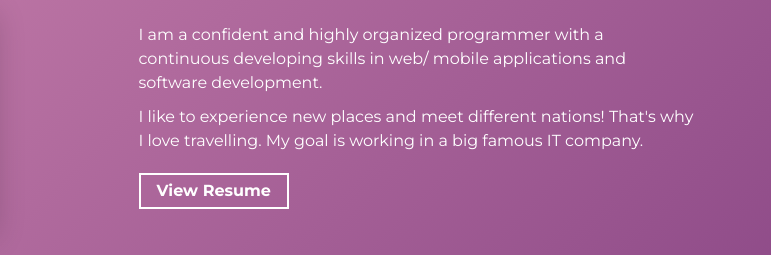
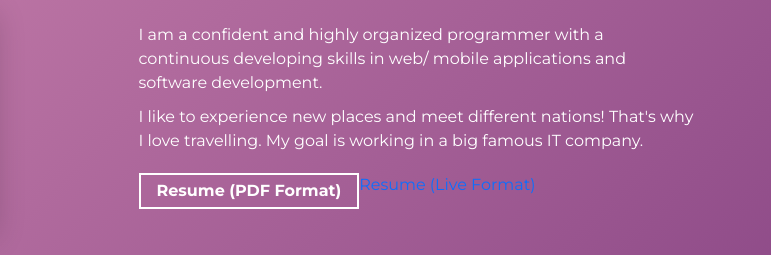
Before and after one commit to Hoorasadat/Portfolio, a website built with Parcel: page src/index.html in a window 1280 px wide. Shown: the part 940-1195 px from the top of the page, 509-1280 px from the left. Built offline with nearby package versions, Linux system fonts and the light colour scheme.

Commit message:
adding live resume

```diff
--- a/src/index.html
+++ b/src/index.html
@@ -76,7 +76,16 @@
                   class="cta-btn cta-btn--resume"
                   href="assets/Hoora's Resume.pdf"
                 >
-                  View Resume
+                  Resume (PDF Format)
+                </a>
+
+                <a
+                  rel="noreferrer"
+                  target="_blank"
+                  className="cta-btn cta-btn--resume"
+                  href="https://hoorasadat.github.io/React-Resume/"
+                >
+                  Resume (Live Format)
                 </a>
               </span>
             </div>
```
